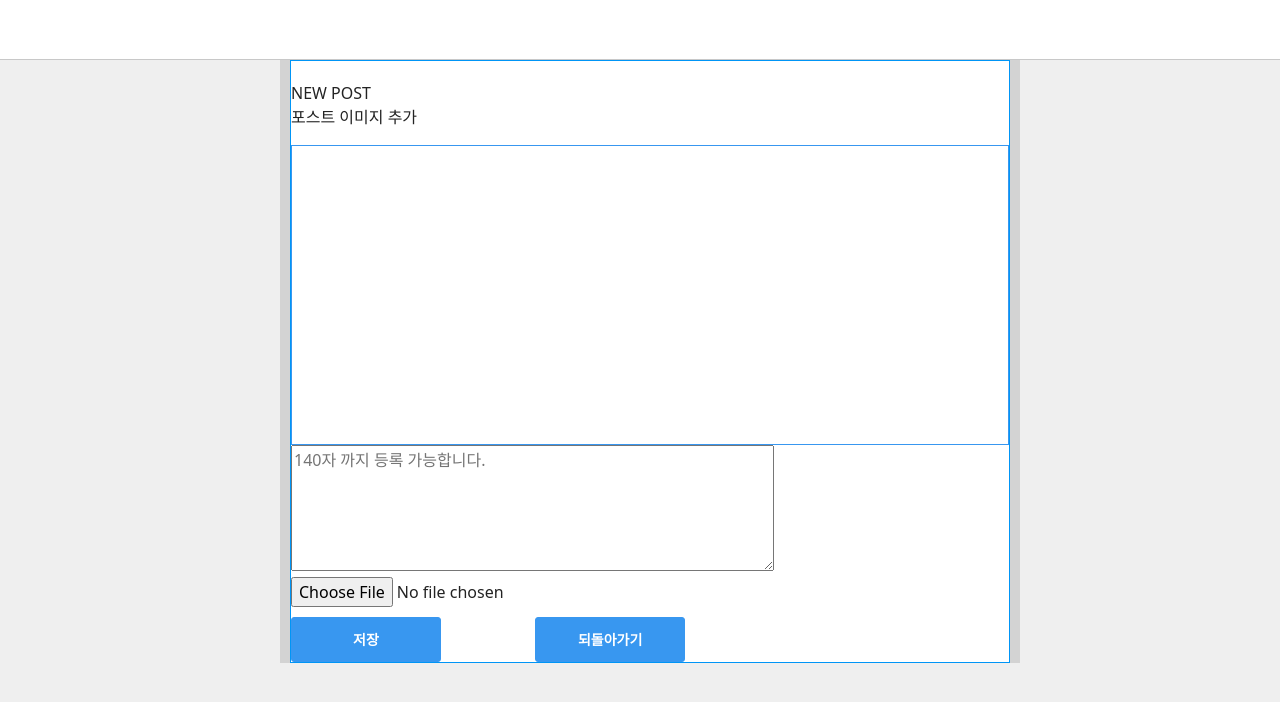
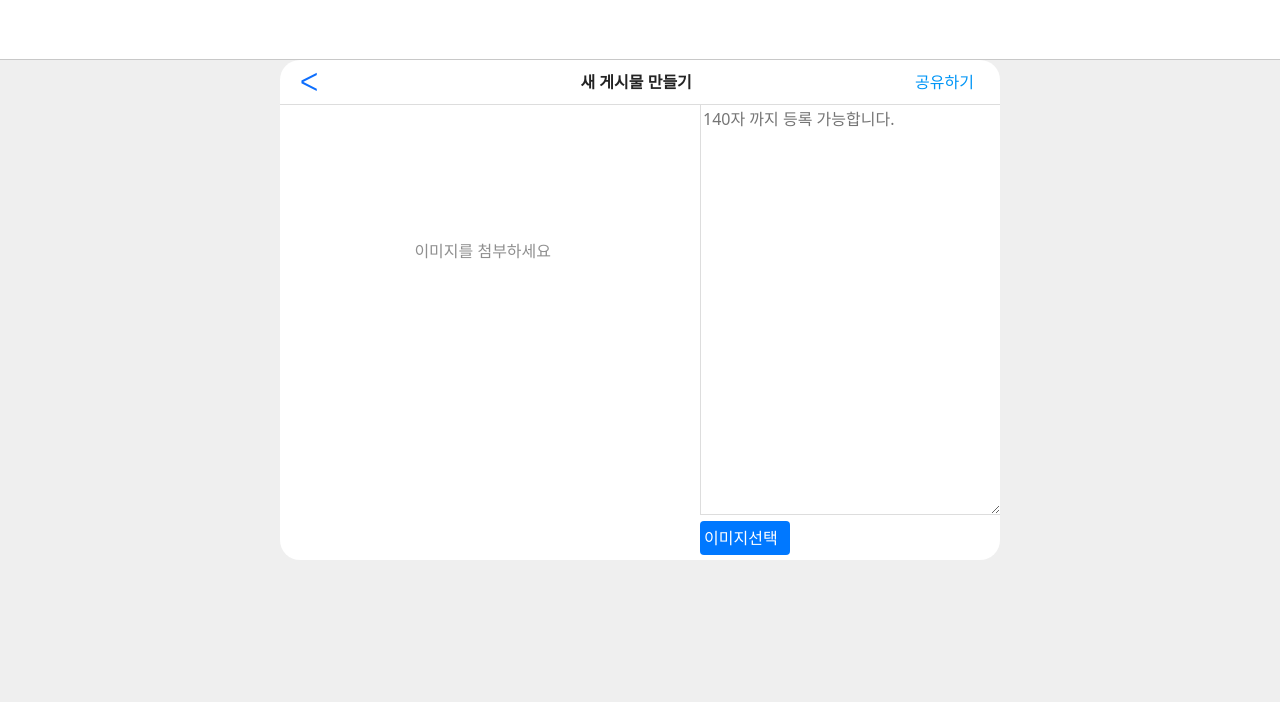
Before and after one commit to CureLatte/insta_clone_oridoong, a Flask app: page /writing_new in a window 1280 px wide. Shown: the top 702 px of the page. Run offline with Flask 2, Linux system fonts and the light colour scheme; a map, chart or similar area stays blank.

Commit message:
수정 - 글작성 페이지 미리보기 구현, 디자인 수정

```diff
--- a/static/css/writing_new.css
+++ b/static/css/writing_new.css
@@ -1,87 +1,98 @@
-#container{
+#container {
     display: flex;
     justify-content: center;
     align-items: center;
-    background-color: lightgray;
     height: auto;
-    padding: 60px 10px 0 10px;
-}
-.title{
-    margin-top: 20px;
+    padding: 60px 0 0 0;
 }
 
-#main-container{
-    display: flex;
-    justify-content: center;
-    position: center;
+#main-container {
     width: 720px;
-    max-width: 720px;
-    height: auto;
+    height: 500px;
     background-color: white;
-    border: 1px solid #0095f6;
-
-}
-#photo-name{
-    width: 400px;
-
-}
-#img-size{
-    display: flex;
-    justify-content: center;
-    align-items: center;
-    height: 300px;
-    border: 1px solid #3897f0 ;
+    border-radius: 20px;
+    overflow: hidden;
+    padding: 0;
 }
 
-#imageCanvas{
-    position: center;
-    left: 0;
-    top: 0;
-    pointer-events:none;
-
+#container-head {
+    display: flex;
+    justify-content: space-between;
+    border-bottom: 1px solid #ddd;
+    align-items: center;
+    padding: 3px 20px;
 }
 
-#img-id{
-    position: absolute;
-    left: 0;
-    top: 0;
+#container-head > a {
+    font-size: 25px;
+}
 
-}
-#id-text{
-    width: 400px;
-    height: 200px;
+#container-head .title {
+    margin-left: 45px;
 }
 
 #submit-btn {
-    background: #3897f0;
-    border-color: #3897f0;
-    color: #fff;
-    border-radius: 3px;
-    border-style: solid;
-    border-width: 1px;
-    font-size: 14px;
-    font-weight: 600;
-    line-height: 28px;
-    outline: none;
-    width: 150px;
-    height: 45px;
-    padding: 0;
-    margin-top: 10px;
+    color: #0095f6;
+    background-color: white;
+    border: none;
 }
-#cancel-btn {
-    background: #3897f0;
-    border-color: #3897f0;
-    color: #fff;
-    border-radius: 3px;
-    border-style: solid;
-    border-width: 1px;
-    font-size: 14px;
-    font-weight: 600;
-    line-height: 28px;
-    outline: none;
-    width: 150px;
-    height: 45px;
-    padding: 0;
-    margin-top: 10px;
-    margin-left: 90px;
+
+#post-form-container {
+    display: flex;
+    justify-content: center;
 }
+
+#img-form {
+    position: relative;
+    width: 420px;
+    height: 450px;
+    overflow: hidden;
+    z-index: 0;
+}
+
+#img-form > p {
+    content: "Background text";
+    color: #8f8f8f;
+    position: absolute;
+    z-index: 0;
+    padding: 32%;
+}
+
+#preview_writing_image {
+    position: relative;
+    width: auto;
+    max-height: 100%;
+    top: 50%;
+    left: 50%;
+    transform: translate(-50%, -50%);
+    z-index: 1;
+}
+
+#file-upload {
+    border: 1px solid #ddd;
+}
+
+#desc {
+    font-size: 16px;
+    line-height: 24px;
+    margin: 0;
+    width: 300px;
+    max-height: 410px;
+    min-height: 410px;
+    border-left: 1px solid #ddd;
+    border-bottom: 1px solid #ddd;
+    border-top: none;
+    border-right: none;
+}
+
+.input-file-button {
+    display: block;
+    width: 90px;
+    border: none;
+    margin: 0;
+    padding: 5px 4px;
+    background-color: #0078ff;
+    border-radius: 4px;
+    color: white;
+    cursor: pointer;
+}
--- a/static/javascript/writing_new_js.js
+++ b/static/javascript/writing_new_js.js
@@ -1,26 +1,64 @@
+// $('textarea:first').click(function () {
+//     $t = $(this).val().replace(/<br\s*\/?>/img, "x");
+//     $(this).html($t)
+// });
+//
+// var fileInput = document.querySelector("#id-photo");
+//
+// fileInput.addEventListener('change', handleImage, false);
+// var canvas = document.getElementById('imageCanvas');
+// var ctx = canvas.getContext('2d');
+//
+// function handleImage(e) {
+//     var reader = new FileReader();
+//     reader.onload = function (event) {
+//         var img = new Image();
+//
+//         img.onload = function () {
+//             canvas.width = 300;
+//             canvas.height = 300;
+//             ctx.drawImage(img, 0, 0, 300, 300);
+//         };
+//         img.src = event.target.result;
+//
+//     };
+//     reader.readAsDataURL(e.target.files[0]);
+// }
 
-$('textarea:first').click(function () {
-    $t = $(this).val().replace(/<br\s*\/?>/img, "x");
-    $(this).html($t)
-});
+function posting() {
+    let photo = $('#preview_writing_image')[0].files[0]
+    let desc = $('#desc').val()
+    let form_data = new FormData()
 
-var fileInput = document.querySelector("#id-photo");
+    form_data.append("photo_give", photo)
+    form_data.append("desc_give", desc)
 
-fileInput.addEventListener('change', handleImage, false);
-var canvas = document.getElementById('imageCanvas');
-var ctx = canvas.getContext('2d');
-function handleImage(e) {
-    var reader = new FileReader();
-    reader.onload = function (event) {
-        var img = new Image();
+    $.ajax({
+        type: "POST",
+        url: "/writing_new",
+        data: form_data,
+        cache: false,
+        contentType: false,
+        processData: false,
+        success: function (response) {
+            alert(response["result"])
+            window.location.reload()
+        }
+    });
+}
 
-        img.onload = function () {
-            canvas.width = 300;
-            canvas.height = 300;
-            ctx.drawImage(img, 0, 0, 300, 300);
-        };
-        img.src = event.target.result;
+function readImage(input) {
+    if (input.files && input.files[0]) {
+        const reader = new FileReader()
+        reader.onload = e => {
+            const previewImage = document.getElementById("preview_writing_image")
+            previewImage.src = e.target.result
+        }
+        reader.readAsDataURL(input.files[0])
+    }
+}
 
-    };
-    reader.readAsDataURL(e.target.files[0]);
-}
+const inputImage = document.getElementById("input_writing_image")
+inputImage.addEventListener("change", e => {
+    readImage(e.target)
+})
--- a/templates/writing_new.html
+++ b/templates/writing_new.html
@@ -15,65 +15,36 @@
     <link rel="stylesheet" href="../static/css/writing_new.css">
     <link rel="stylesheet" href="../static/css/common.css">
 
+
     <title> 새글 작성 </title>
-    <style>
-    </style>
-    <script>
-        function posting() {
-            let photo = $('#photo')[0].files[0]
-            let desc = $('#desc').val()
-            let form_data = new FormData()
-
-            form_data.append("photo_give", photo)
-            form_data.append("desc_give", desc)
-
-            $.ajax({
-                type: "POST",
-                url: "/writing_new",
-                data: form_data,
-                cache: false,
-                contentType: false,
-                processData: false,
-                success: function (response) {
-                    alert(response["result"])
-                    window.location.reload()
-                }
-            });
-        }
-    </script>
 </head>
-
 <body>
 <div id="header"></div>
 <section id="container">
     <div id="main-container">
-            <div class="post-form-container">
-                <div class="title">
-                    NEW POST
+        <div id="container-head">
+            <a href="/index">ᐸ</a>
+            <div class="title"><b>새 게시물 만들기</b></div>
+            <input onclick="posting()" type="button" id="submit-btn" class="is_pointer" disabled="disabled"
+                   value="공유하기">
         </div>
-                <div class="preview">
-                    <div class="upload">
-                        <div class="post-btn">
-                            <p>포스트 이미지 추가</p>
-                            <div id="img-size">
-                                <canvas id="imageCanvas"></canvas>
-                            </div>
-                        </div>
-                    </div>
+        <form id="post-form-container">
+            <div id="img-form">
+                <p>이미지를 첨부하세요</p>
+                <img id="preview_writing_image">
             </div>
             <div class="file-upload">
-                    <textarea name="desc" id="desc" cols="50" rows="5" wrap="hard"
+                    <textarea name="desc" id="desc" cols="50" rows="5" wrap="hard" autocomplete="off"
                               placeholder="140자 까지 등록 가능합니다."></textarea>
-                    <input type="file" id="photo">
+                <input style="display: none;" type="file" id="input_writing_image" accept=".jpg, .png" required>
+                <label class="input-file-button" for="input_writing_image">
+                    이미지선택
+                </label>
             </div>
-                <button onclick="posting()" type="button" id="submit-btn">저장</button>
-                <a href="index.html">
-                    <button id="cancel-btn" type="button">되돌아가기</button>
-                </a>
-            </div>
-
+        </form>
     </div>
 </section>
 </body>
+</html>
 
-</html>
+<script src="../static/javascript/writing_new_js.js"></script>
```
Lines whose indentation alone changed are shown as unchanged.
